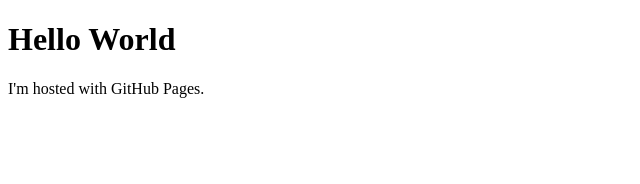
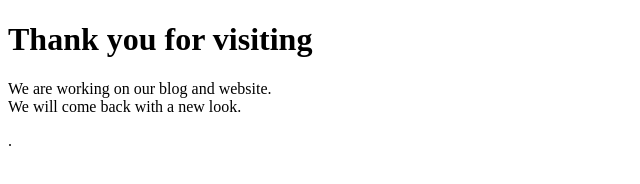
Before and after one commit to MarcusKor/MarcusKor.github.io, a plain HTML site: page index.html in a window 1280 px wide. Shown: the whole page, without its empty margins (0-640 px from the left). Drawn offline with Linux system fonts and the light colour scheme.

Commit message:
Update index.html

```diff
--- a/index.html
+++ b/index.html
@@ -1,7 +1,7 @@
 <!DOCTYPE html>
 <html>
 <body>
-<h1>Hello World</h1>
-<p>I'm hosted with GitHub Pages.</p>
+<h1>Thank you for visiting</h1>
+<p>We are working on our blog and website.<br>We will come back with a new look.</p>.</p>
 </body>
 </html>
```
